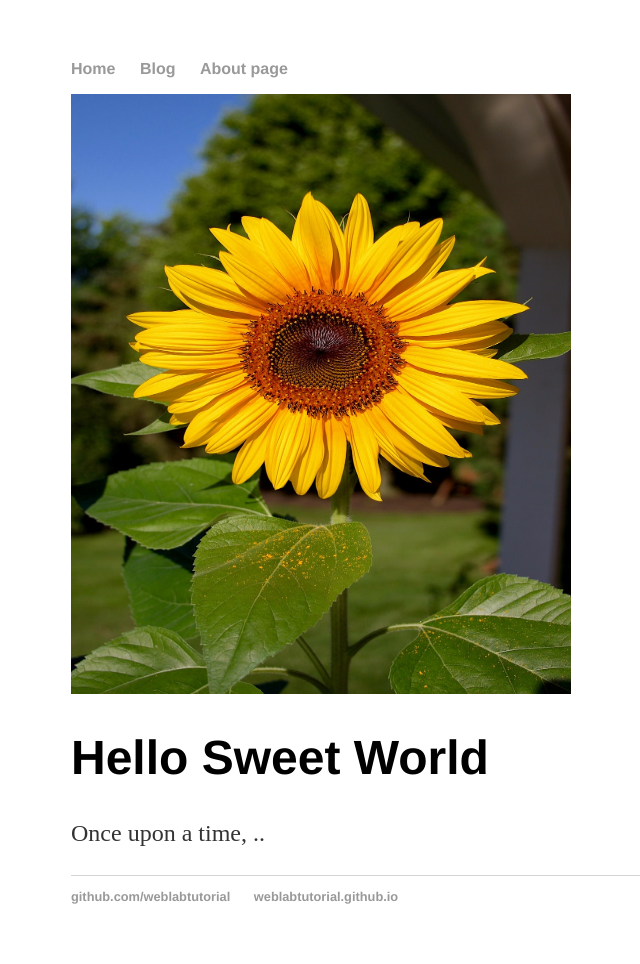
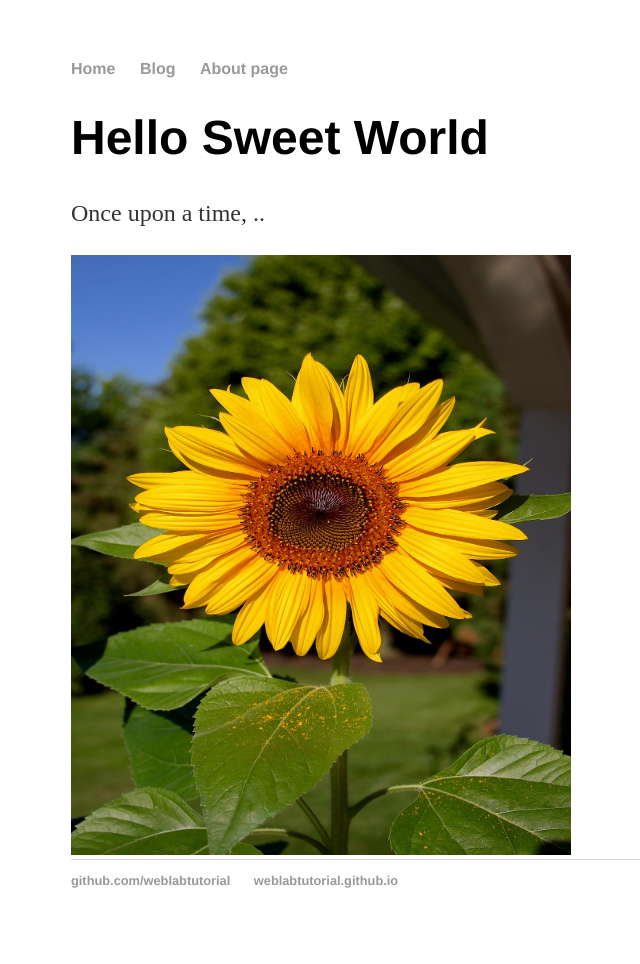
Before and after one commit to Nokutenda08/Lab1, a Jekyll site: the page built from index.html, in a window 1280 px wide. Shown: the whole page, without its empty margins (121-761 px from the left). Built offline with Jekyll 4.4.1, drawn with Linux system fonts in a browser that asks for light colours.

Commit message:
Update index.html

```diff
--- a/index.html
+++ b/index.html
@@ -3,7 +3,7 @@ layout: default
 title: Web Programming
 ---
 <div class="blurb">
-<img src="Images/sunflower.jpg"alt=""style="width:500px;height:600px;">
 <h1>Hello Sweet World</h1>
 <p>Once upon a time, ..</p>
+<img src="Images/sunflower.jpg"alt=""style="width:500px;height:600px;">
 </div>
```
